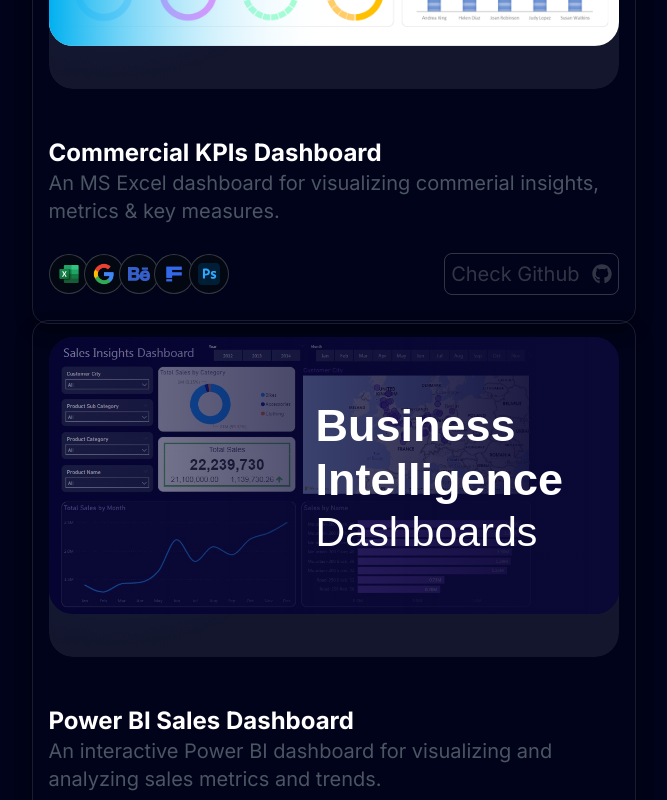
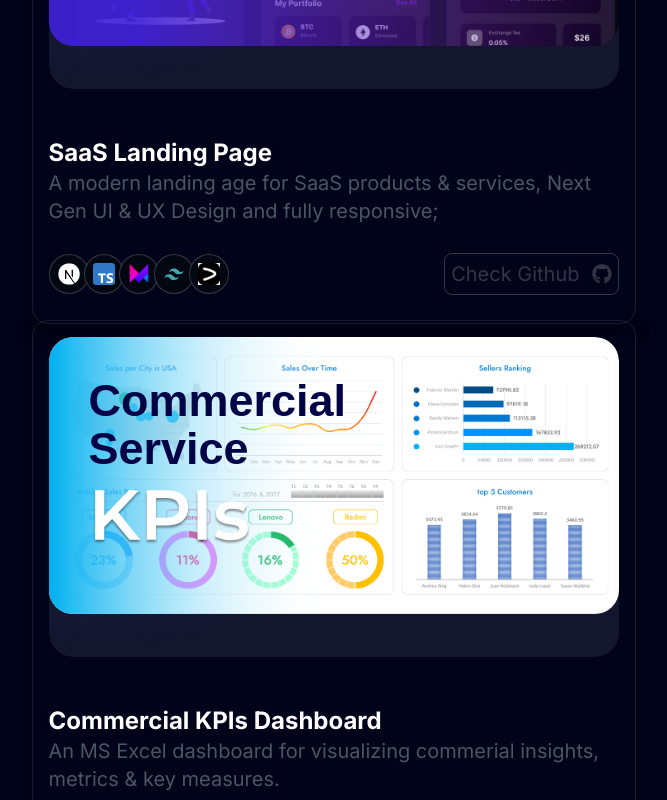
Before and after one commit to akhatarmourad/portfolio, a Next.js app: page / in a window 1280 px wide. Shown: the part 10740-11540 px from the top of the page, without its empty margins (308-975 px from the left). Built offline with nearby package versions, Linux system fonts and the light colour scheme.

Commit message:
Add Landing Page Project

```diff
--- a/data/index.ts
+++ b/data/index.ts
@@ -182,8 +182,18 @@ export const gridItems = [
     //   link: "https://github.com/akhatarmourad",
     //   category: "Software Development"
     // },
+
     {
       id: 9,
+      title: "SaaS Landing Page",
+      des: "A modern landing age for SaaS products & services, Next Gen UI & UX Design and fully responsive;",
+      img: "./portfolio-landing-page.svg",
+      iconLists: ["./next.svg", "./typescript.svg", "./fm.svg", "./tailwind.svg", "./acternity-ui.png"],
+      link: "https://akhatarmourad.vercel.app/",
+      category: "Software Development"
+    },
+    {
+      id: 10,
       title: "Commercial KPIs Dashboard",
       des: "An MS Excel dashboard for visualizing commerial insights, metrics & key measures.",
       img: "./commercial_dashboard.svg",
@@ -192,7 +202,7 @@ export const gridItems = [
       category: "Business Intelligence"
     },
     {
-      id: 10,
+      id: 11,
       title: "Power BI Sales Dashboard",
       des: "An interactive Power BI dashboard for visualizing and analyzing sales metrics and trends.",
       img: "./PBI-sales-dashboard.svg",
@@ -201,7 +211,7 @@ export const gridItems = [
       category: "Business Intelligence"
     },
     {
-      id: 11,
+      id: 12,
       title: "Glasses Design",
       des: "Design for Sanali Vision that creatively promotes their eyewear collection with modern aesthetics and comfort.",
       img: "./sanali.svg",
@@ -210,7 +220,7 @@ export const gridItems = [
       category: "Graphic Design"
     },
     {
-      id: 12,
+      id: 13,
       title: "Professional Event Posters",
       des: " Design for Club Industriel Arts et Métiers that showcases events in a visually compelling and effective manner.",
       img: "./indus.svg",
@@ -219,7 +229,7 @@ export const gridItems = [
       category: "Graphic Design"
     },
     {
-      id: 13,
+      id: 14,
       title: "Educational Services Promotion",
       des: "Design for M2S Academy that promotes educational services with engaging and dynamic visuals.",
       img: "./m2s.svg",
@@ -228,7 +238,7 @@ export const gridItems = [
       category: "Graphic Design"
     },
     {
-      id: 14,
+      id: 15,
       title: "Car Inspection Advertisement",
       des: "Design for 5abir that highlights car inspection services with sophisticated and attention-grabbing visuals.",
       img: "./5abir.svg",
--- a/pages/Hero.tsx
+++ b/pages/Hero.tsx
@@ -18,8 +18,8 @@ const Hero = () => {
             {/* Spotlights */}
             <div>
                 <Spotlight className='-top-96 left-full md:-left-32 md:-top-20 opacity-50' fill='white' />
-                <Spotlight className='-top-96 left-full' fill='purple' />
-                <Spotlight className='-top-96 -right-96 opacity-35' fill='blue'  />
+                <Spotlight className='top-96 left-full' fill='purple' />
+                <Spotlight className='top-96 right-96 opacity-35' fill='blue'  />
             </div>
 
             {/* Grid Background */}
```
Also changed, not shown: public/portfolio-landing-page.svg (added), public/portfolio.svg.
